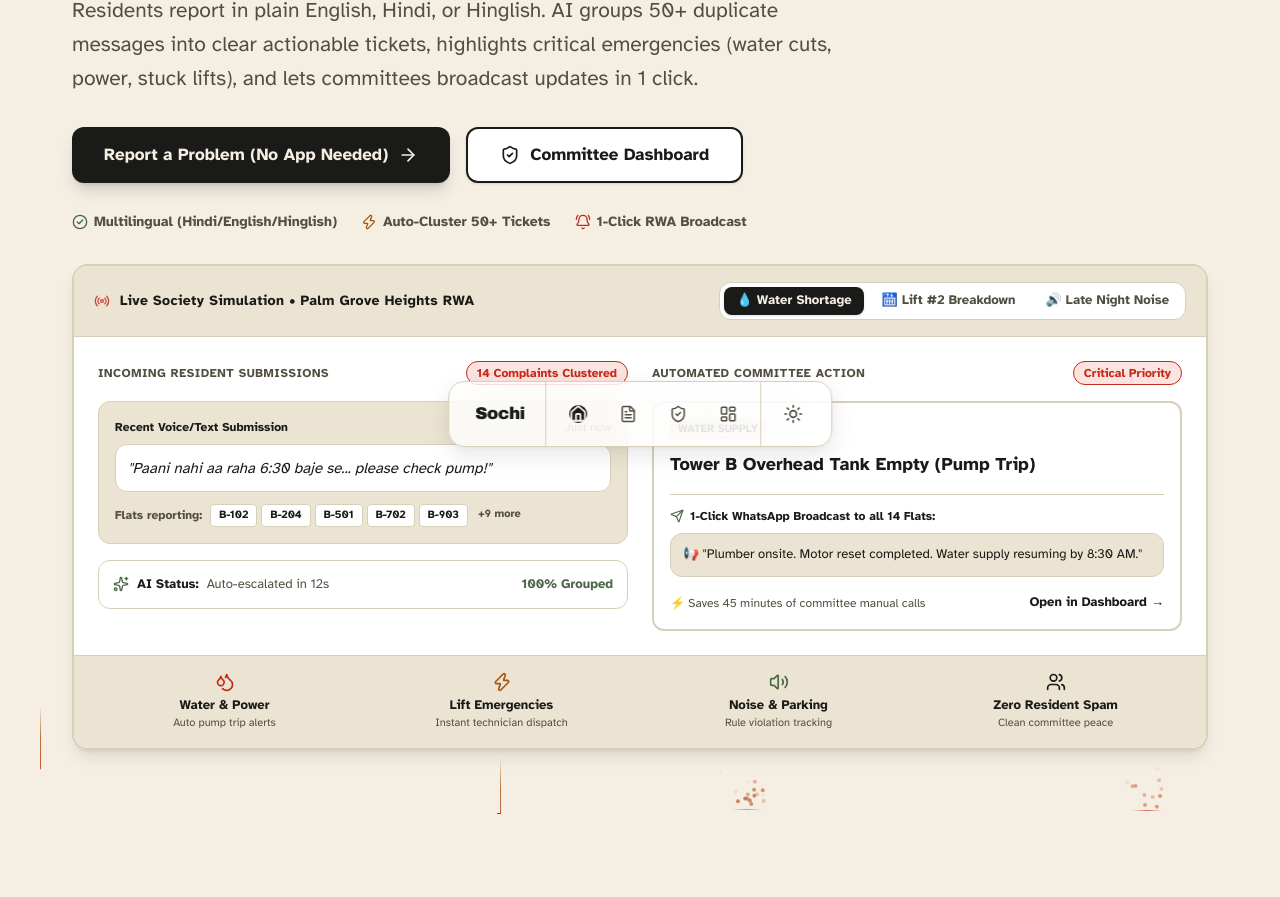
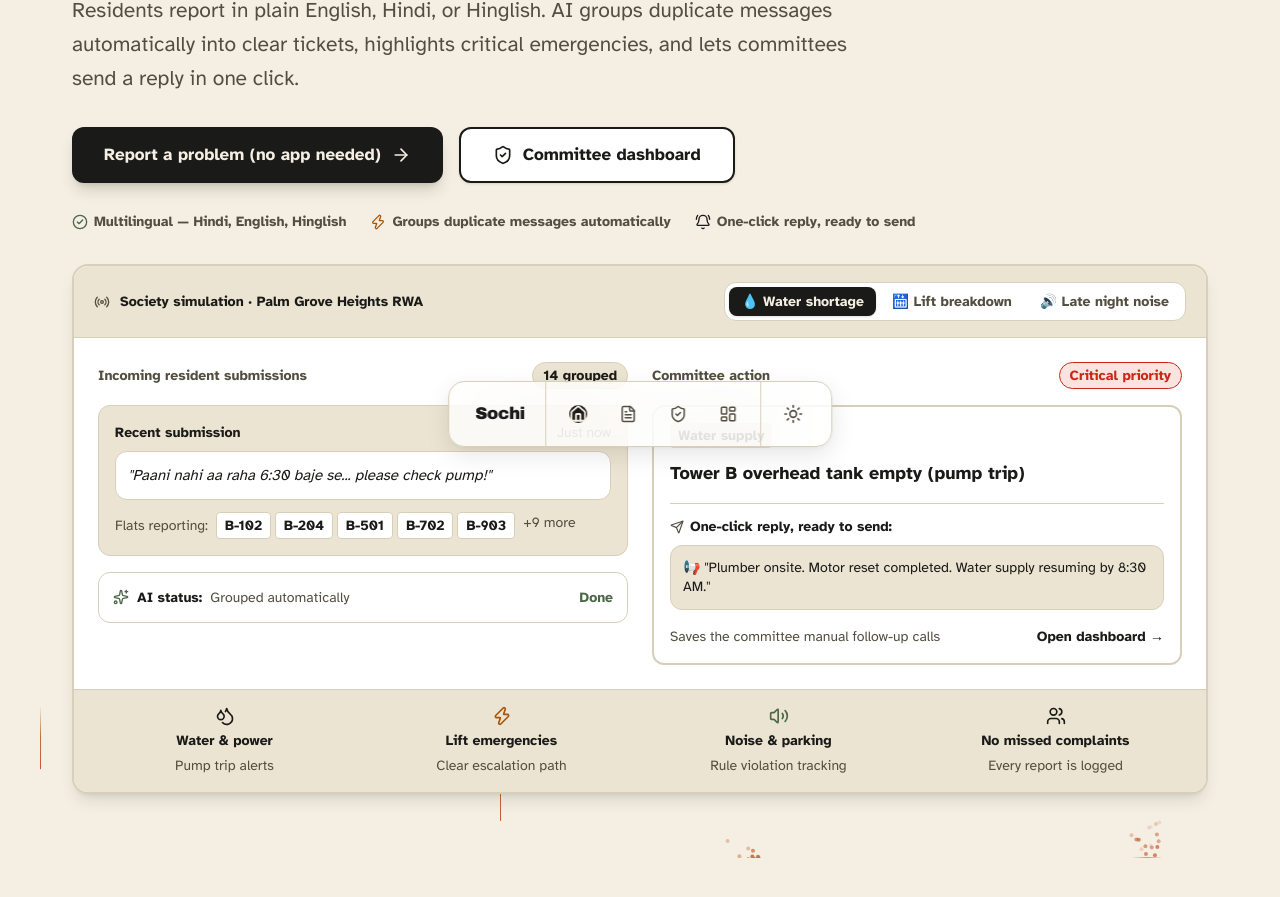
Before and after one commit to shreyansh-real/Zephr_VC, a Next.js app: page / in a window 1280 px wide. Shown: the part 333-1230 px from the top of the page. Built offline with nearby package versions, Linux system fonts and the light colour scheme.

Commit message:
fix(landing): truthful copy, ink headline, red only on Critical, sentence case, min 14px

```diff
--- a/app/landing-hero.tsx
+++ b/app/landing-hero.tsx
@@ -15,7 +15,7 @@ import {
   CheckCircle2,
   Radio,
   Send,
-  BellRing
+  BellRing,
 } from "lucide-react";
 
 interface TabData {
@@ -36,78 +36,79 @@ interface TabData {
 const TABS: TabData[] = [
   {
     id: "water",
-    label: "💧 Water Shortage",
-    category: "Water Supply",
-    title: "Tower B Overhead Tank Empty (Pump Trip)",
+    label: "💧 Water shortage",
+    category: "Water supply",
+    title: "Tower B overhead tank empty (pump trip)",
     urgency: "Critical",
     urgencyColor: "var(--critical)",
     badgeBg: "var(--critical-tint)",
     flats: ["B-102", "B-204", "B-501", "B-702", "B-903"],
     complaintCount: 14,
     sampleChat: '"Paani nahi aa raha 6:30 baje se... please check pump!"',
-    resolutionTime: "Auto-escalated in 12s",
-    broadcastMessage: "Plumber onsite. Motor reset completed. Water supply resuming by 8:30 AM."
+    resolutionTime: "Grouped automatically",
+    broadcastMessage: "Plumber onsite. Motor reset completed. Water supply resuming by 8:30 AM.",
   },
   {
     id: "lift",
-    label: "🛗 Lift #2 Breakdown",
-    category: "Elevator Maintenance",
-    title: "Tower A Passenger Lift Stuck at 4th Floor",
+    label: "🛗 Lift breakdown",
+    category: "Elevator maintenance",
+    title: "Tower A passenger lift stuck at 4th floor",
     urgency: "Critical",
     urgencyColor: "var(--critical)",
     badgeBg: "var(--critical-tint)",
     flats: ["A-401", "A-404", "A-802"],
     complaintCount: 8,
     sampleChat: '"Lift #2 making strange sound and halted at 4th floor."',
-    resolutionTime: "Technician dispatched",
-    broadcastMessage: "OTIS technician at Tower A. Lift #1 operational, Lift #2 under inspection."
+    resolutionTime: "Grouped automatically",
+    broadcastMessage: "Technician at Tower A. Lift #1 operational, Lift #2 under inspection.",
   },
   {
     id: "noise",
-    label: "🔊 Late Night Noise",
-    category: "Community & Quiet Hours",
-    title: "Clubhouse Terrace Music After 10:30 PM",
+    label: "🔊 Late night noise",
+    category: "Community & quiet hours",
+    title: "Clubhouse terrace music after 10:30 PM",
     urgency: "Medium",
     urgencyColor: "var(--high)",
     badgeBg: "var(--high-tint)",
     flats: ["C-201", "C-202"],
     complaintCount: 5,
     sampleChat: '"Too loud party noise near Tower C terrace."',
-    resolutionTime: "Guard alerted",
-    broadcastMessage: "Security team requested clubhouse music volume be turned down per RWA rules."
-  }
+    resolutionTime: "Grouped automatically",
+    broadcastMessage: "Security team asked to reduce clubhouse music volume per RWA rules.",
+  },
 ];
 
 export function LandingHero() {
   const [activeTab, setActiveTab] = useState<string>("water");
   const currentTab = TABS.find((t) => t.id === activeTab) || TABS[0];
 
+  // Headline fully in --ink, no red
   const typewriterWords = [
     { text: "Turn" },
     { text: "WhatsApp" },
     { text: "chaos" },
     { text: "into" },
     { text: "prioritized," },
-    { text: "solved", className: "text-[var(--critical)]" },
-    { text: "society", className: "text-[var(--critical)]" },
-    { text: "issues.", className: "text-[var(--critical)]" },
+    { text: "solved" },
+    { text: "society" },
+    { text: "issues." },
   ];
 
   return (
     <BackgroundBeamsWithCollision className="py-10 md:py-16">
       <div className="max-w-[1200px] w-full mx-auto px-4 md:px-8 relative z-10">
 
-        {/* Top Community Badge */}
+        {/* Top badge — no red dot */}
         <div className="flex justify-center md:justify-start mb-4">
           <div className="inline-flex items-center gap-2 px-3.5 py-1.5 rounded-full border border-[var(--border-strong)] bg-[var(--surface)]/90 backdrop-blur-md shadow-sm">
-            <span className="flex h-2.5 w-2.5 rounded-full bg-[var(--critical)] animate-pulse" />
-            <span className="text-[13px] sm:text-[14px] font-bold tracking-wide text-[var(--ink)]">
-              AI Society Triage • Built for RWA Committees &amp; Residents
+            <span className="flex h-2.5 w-2.5 rounded-full bg-[var(--muted-foreground)]" />
+            <span className="text-[14px] font-semibold text-[var(--ink)]">
+              AI society triage · Built for RWA committees &amp; residents
             </span>
           </div>
         </div>
 
-        {/* 1 Single Complete Hero Headline */}
+        {/* Hero headline — fully --ink */}
         <div className="max-w-[960px] mb-8 text-center md:text-left">
           <div className="mb-4">
             <TypewriterEffectSmooth
@@ -116,18 +117,18 @@ export function LandingHero() {
             />
           </div>
 
-          {/* Subtitle */}
+          {/* Subtitle — corrected copy */}
           <p className="text-[17px] sm:text-[19px] md:text-[21px] font-medium text-[var(--muted-foreground)] mb-8 leading-relaxed max-w-[800px]">
-            Residents report in plain English, Hindi, or Hinglish. AI groups 50+ duplicate messages into clear actionable tickets, highlights critical emergencies (water cuts, power, stuck lifts), and lets committees broadcast updates in 1 click.
+            Residents report in plain English, Hindi, or Hinglish. AI groups duplicate messages automatically into clear tickets, highlights critical emergencies, and lets committees send a reply in one click.
           </p>
 
-          {/* High-Contrast CTA Buttons */}
+          {/* CTA buttons */}
           <div className="flex flex-col sm:flex-row items-stretch sm:items-center gap-4 mb-7">
             <Link
               href="/report"
               className="group relative inline-flex items-center justify-center gap-2.5 h-14 px-8 rounded-xl font-black text-[17px] bg-[var(--ink)] text-[var(--ink-inverse)] shadow-lg shadow-black/15 hover:opacity-90 hover:scale-[1.01] active:scale-[0.99] transition-all focus:outline-none focus:ring-4 focus:ring-[var(--border-strong)]"
             >
-              <span>Report a Problem (No App Needed)</span>
+              <span>Report a problem (no app needed)</span>
               <ArrowRight className="w-5 h-5 transition-transform group-hover:translate-x-1" />
             </Link>
 
@@ -136,46 +137,46 @@ export function LandingHero() {
               className="inline-flex items-center justify-center gap-2.5 h-14 px-8 rounded-xl font-bold text-[17px] border-2 border-[var(--ink)] text-[var(--ink)] bg-[var(--surface)] hover:bg-[var(--surface-2)] hover:scale-[1.01] active:scale-[0.99] transition-all focus:outline-none focus:ring-4 focus:ring-[var(--border-strong)] shadow-sm"
             >
               <ShieldCheck className="w-5 h-5 text-[var(--ink)]" />
-              <span>Committee Dashboard</span>
+              <span>Committee dashboard</span>
             </Link>
           </div>
 
-          {/* Fast Feature Badges */}
-          <div className="flex flex-wrap items-center justify-center md:justify-start gap-4 sm:gap-6 text-[13px] sm:text-[14px] font-bold text-[var(--muted-foreground)]">
+          {/* Feature badges — corrected copy, no red, min 14px */}
+          <div className="flex flex-wrap items-center justify-center md:justify-start gap-4 sm:gap-6 text-[14px] font-semibold text-[var(--muted-foreground)]">
             <div className="flex items-center gap-1.5">
               <CheckCircle2 className="w-4 h-4 text-[var(--low)]" />
-              <span>Multilingual (Hindi/English/Hinglish)</span>
+              <span>Multilingual — Hindi, English, Hinglish</span>
             </div>
             <div className="flex items-center gap-1.5">
               <Zap className="w-4 h-4 text-[var(--high)]" />
-              <span>Auto-Cluster 50+ Tickets</span>
+              <span>Groups duplicate messages automatically</span>
             </div>
             <div className="flex items-center gap-1.5">
-              <BellRing className="w-4 h-4 text-[var(--critical)]" />
-              <span>1-Click RWA Broadcast</span>
+              <BellRing className="w-4 h-4 text-[var(--ink)]" />
+              <span>One-click reply, ready to send</span>
             </div>
           </div>
         </div>
 
-        {/* Interactive Society Pulse & Live Resolution Hub */}
+        {/* Simulation panel */}
         <div className="rounded-2xl border-2 border-[var(--border-token)] bg-[var(--surface)] shadow-lg overflow-hidden backdrop-blur-md">
 
-          {/* Header Bar */}
+          {/* Header bar — Radio icon in muted, no red */}
           <div className="px-5 py-4 border-b border-[var(--border-token)] bg-[var(--surface-2)] flex flex-wrap items-center justify-between gap-3">
             <div className="flex items-center gap-2.5">
-              <Radio className="w-4 h-4 text-[var(--critical)] animate-pulse" />
-              <span className="text-[14px] font-bold text-[var(--ink)] tracking-wide">
-                Live Society Simulation • Palm Grove Heights RWA
+              <Radio className="w-4 h-4 text-[var(--muted-foreground)]" />
+              <span className="text-[14px] font-semibold text-[var(--ink)]">
+                Society simulation · Palm Grove Heights RWA
               </span>
             </div>
 
-            {/* Quick Interactive Selector */}
-            <div className="flex items-center gap-1.5 bg-[var(--surface)] p-1 rounded-lg border border-[var(--border-token)]">
+            {/* Tab selector — min 14px, sentence case */}
+            <div className="flex items-center gap-1 bg-[var(--surface)] p-1 rounded-lg border border-[var(--border-token)]">
               {TABS.map((tab) => (
                 <button
                   key={tab.id}
                   onClick={() => setActiveTab(tab.id)}
-                  className={`px-3 py-1 text-[13px] font-bold rounded-md transition-all ${
+                  className={`px-3 py-1 text-[14px] font-semibold rounded-md transition-all ${
                     activeTab === tab.id
                       ? "bg-[var(--ink)] text-[var(--ink-inverse)] shadow-sm"
                       : "text-[var(--muted-foreground)] hover:text-[var(--ink)] hover:bg-[var(--surface-2)]"
@@ -187,73 +188,80 @@ export function LandingHero() {
             </div>
           </div>
 
-          {/* Interactive Hub Grid */}
+          {/* Hub grid */}
           <div className="p-5 sm:p-6 grid grid-cols-1 lg:grid-cols-12 gap-6 items-start">
 
-            {/* Left Column: Raw Resident Messages (Grouped Automatically) */}
+            {/* Left: incoming submissions */}
             <div className="lg:col-span-6 flex flex-col gap-4">
               <div className="flex items-center justify-between">
-                <span className="text-[12px] font-bold uppercase tracking-wider text-[var(--muted-foreground)]">
-                  Incoming Resident Submissions
+                {/* Sentence case, no uppercase tracking */}
+                <span className="text-[14px] font-semibold text-[var(--muted-foreground)]">
+                  Incoming resident submissions
                 </span>
-                <span className="text-[12px] font-bold px-2.5 py-0.5 rounded-full bg-[var(--critical-tint)] text-[var(--critical)] border border-[var(--critical)]">
-                  {currentTab.complaintCount} Complaints Clustered
+                {/* Chip — ink/surface, not red */}
+                <span className="text-[14px] font-semibold px-2.5 py-0.5 rounded-full bg-[var(--surface-2)] text-[var(--ink)] border border-[var(--border-token)]">
+                  {currentTab.complaintCount} grouped
                 </span>
               </div>
 
-              {/* Chat Simulation Bubble */}
+              {/* Message bubble — "Recent submission", no "Voice" */}
               <div className="p-4 rounded-xl border border-[var(--border-token)] bg-[var(--surface-2)] flex flex-col gap-2">
-                <div className="flex items-center justify-between text-[12px] text-[var(--muted-foreground)]">
-                  <span className="font-bold text-[var(--ink)]">Recent Voice/Text Submission</span>
-                  <span>Just now</span>
+                <div className="flex items-center justify-between">
+                  <span className="text-[14px] font-semibold text-[var(--ink)]">Recent submission</span>
+                  <span className="text-[14px] text-[var(--muted-foreground)]">Just now</span>
                 </div>
                 <p className="text-[15px] font-medium text-[var(--ink)] italic bg-[var(--surface)] p-3 rounded-lg border border-[var(--border-token)]">
                   {currentTab.sampleChat}
                 </p>
-                <div className="flex items-center gap-2 pt-1">
-                  <span className="text-[12px] font-semibold text-[var(--muted-foreground)]">Flats reporting:</span>
+                <div className="flex items-center gap-2 pt-1 flex-wrap">
+                  <span className="text-[14px] text-[var(--muted-foreground)]">Flats reporting:</span>
                   <div className="flex flex-wrap gap-1">
                     {currentTab.flats.map((flat) => (
-                      <span key={flat} className="text-[11px] font-bold px-2 py-0.5 rounded bg-[var(--surface)] text-[var(--ink)] border border-[var(--border-token)]">
+                      <span key={flat} className="text-[14px] font-semibold px-2 py-0.5 rounded bg-[var(--surface)] text-[var(--ink)] border border-[var(--border-token)]">
                         {flat}
                       </span>
                     ))}
-                    <span className="text-[11px] font-bold px-1.5 py-0.5 text-[var(--muted-foreground)]">
+                    <span className="text-[14px] text-[var(--muted-foreground)] px-1">
                       +{currentTab.complaintCount - currentTab.flats.length} more
                     </span>
                   </div>
                 </div>
               </div>
 
-              {/* AI Auto-Diagnosis */}
-              <div className="p-3.5 rounded-xl border border-[var(--border-token)] bg-[var(--surface)] flex items-center justify-between text-[13px]">
+              {/* AI status — min 14px */}
+              <div className="p-3.5 rounded-xl border border-[var(--border-token)] bg-[var(--surface)] flex items-center justify-between">
                 <div className="flex items-center gap-2">
                   <Sparkles className="w-4 h-4 text-[var(--low)]" />
-                  <span className="font-bold text-[var(--ink)]">AI Status:</span>
-                  <span className="text-[var(--muted-foreground)]">{currentTab.resolutionTime}</span>
+                  <span className="text-[14px] font-semibold text-[var(--ink)]">AI status:</span>
+                  <span className="text-[14px] text-[var(--muted-foreground)]">{currentTab.resolutionTime}</span>
                 </div>
-                <span className="font-bold text-[var(--low)]">100% Grouped</span>
+                <span className="text-[14px] font-semibold text-[var(--low)]">Done</span>
               </div>
             </div>
 
-            {/* Right Column: AI Cluster & Instant RWA WhatsApp Broadcast */}
+            {/* Right: committee action */}
             <div className="lg:col-span-6 flex flex-col gap-4">
               <div className="flex items-center justify-between">
-                <span className="text-[12px] font-bold uppercase tracking-wider text-[var(--muted-foreground)]">
-                  Automated Committee Action
+                <span className="text-[14px] font-semibold text-[var(--muted-foreground)]">
+                  Committee action
                 </span>
+                {/* Priority chip — red only for Critical */}
                 <span
-                  className="text-[12px] font-black px-2.5 py-0.5 rounded-full"
-                  style={{ backgroundColor: currentTab.badgeBg, color: currentTab.urgencyColor, border: `1px solid ${currentTab.urgencyColor}` }}
+                  className="text-[14px] font-semibold px-2.5 py-0.5 rounded-full"
+                  style={{
+                    backgroundColor: currentTab.badgeBg,
+                    color: currentTab.urgencyColor,
+                    border: `1px solid ${currentTab.urgencyColor}`,
+                  }}
                 >
-                  {currentTab.urgency} Priority
+                  {currentTab.urgency} priority
                 </span>
               </div>
 
-              {/* Resolved Action Box */}
               <div className="p-4 rounded-xl border-2 border-[var(--border-token)] bg-[var(--surface)] flex flex-col gap-3">
+                {/* Category chip — sentence case, no uppercase */}
                 <div className="flex items-center gap-2">
-                  <span className="text-[11px] font-black px-2 py-0.5 rounded bg-[var(--surface-2)] text-[var(--ink)] uppercase">
+                  <span className="text-[14px] font-semibold px-2 py-0.5 rounded bg-[var(--surface-2)] text-[var(--ink)]">
                     {currentTab.category}
                   </span>
                 </div>
@@ -262,28 +270,26 @@ export function LandingHero() {
                   {currentTab.title}
                 </h4>
 
-                {/* Instant 1-Click WhatsApp Broadcast Feature */}
+                {/* Reply section — corrected label, Send icon in muted */}
                 <div className="mt-1 pt-3 border-t border-[var(--border-token)] flex flex-col gap-2">
-                  <div className="flex items-center justify-between">
-                    <span className="text-[12px] font-bold text-[var(--ink)] flex items-center gap-1.5">
-                      <Send className="w-3.5 h-3.5 text-[var(--low)]" />
-                      1-Click WhatsApp Broadcast to all {currentTab.complaintCount} Flats:
-                    </span>
-                  </div>
-                  <div className="p-3 rounded-lg bg-[var(--surface-2)] text-[13px] font-medium text-[var(--ink)] border border-[var(--border-token)] leading-snug">
+                  <span className="text-[14px] font-semibold text-[var(--ink)] flex items-center gap-1.5">
+                    <Send className="w-3.5 h-3.5 text-[var(--muted-foreground)]" />
+                    One-click reply, ready to send:
+                  </span>
+                  <div className="p-3 rounded-lg bg-[var(--surface-2)] text-[14px] text-[var(--ink)] border border-[var(--border-token)] leading-snug">
                     📢 &quot;{currentTab.broadcastMessage}&quot;
                   </div>
                 </div>
 
                 <div className="flex items-center justify-between pt-1">
-                  <span className="text-[12px] text-[var(--muted-foreground)] font-medium">
-                    ⚡ Saves 45 minutes of committee manual calls
+                  <span className="text-[14px] text-[var(--muted-foreground)]">
+                    Saves the committee manual follow-up calls
                   </span>
                   <Link
                     href="/committee"
-                    className="text-[13px] font-bold text-[var(--ink)] hover:underline flex items-center gap-1"
+                    className="text-[14px] font-semibold text-[var(--ink)] hover:underline flex items-center gap-1"
                   >
-                    Open in Dashboard &rarr;
+                    Open dashboard →
                   </Link>
                 </div>
               </div>
@@ -291,32 +297,31 @@ export function LandingHero() {
 
           </div>
 
-          {/* Bottom Society Benefits Strip */}
+          {/* Benefits strip — min 14px for all text */}
           <div className="border-t border-[var(--border-token)] bg-[var(--surface-2)] px-5 py-4 grid grid-cols-2 md:grid-cols-4 gap-4 text-center">
-            <div className="flex flex-col items-center">
-              <Droplets className="w-5 h-5 text-[var(--critical)] mb-1" />
-              <span className="text-[13px] font-bold text-[var(--ink)]">Water &amp; Power</span>
-              <span className="text-[11px] text-[var(--muted-foreground)]">Auto pump trip alerts</span>
+            <div className="flex flex-col items-center gap-1">
+              <Droplets className="w-5 h-5 text-[var(--ink)]" />
+              <span className="text-[14px] font-semibold text-[var(--ink)]">Water &amp; power</span>
+              <span className="text-[14px] text-[var(--muted-foreground)]">Pump trip alerts</span>
             </div>
-            <div className="flex flex-col items-center">
-              <Zap className="w-5 h-5 text-[var(--high)] mb-1" />
-              <span className="text-[13px] font-bold text-[var(--ink)]">Lift Emergencies</span>
-              <span className="text-[11px] text-[var(--muted-foreground)]">Instant technician dispatch</span>
+            <div className="flex flex-col items-center gap-1">
+              <Zap className="w-5 h-5 text-[var(--high)]" />
+              <span className="text-[14px] font-semibold text-[var(--ink)]">Lift emergencies</span>
+              <span className="text-[14px] text-[var(--muted-foreground)]">Clear escalation path</span>
             </div>
-            <div className="flex flex-col items-center">
-              <Volume2 className="w-5 h-5 text-[var(--low)] mb-1" />
-              <span className="text-[13px] font-bold text-[var(--ink)]">Noise &amp; Parking</span>
-              <span className="text-[11px] text-[var(--muted-foreground)]">Rule violation tracking</span>
+            <div className="flex flex-col items-center gap-1">
+              <Volume2 className="w-5 h-5 text-[var(--low)]" />
+              <span className="text-[14px] font-semibold text-[var(--ink)]">Noise &amp; parking</span>
+              <span className="text-[14px] text-[var(--muted-foreground)]">Rule violation tracking</span>
             </div>
-            <div className="flex flex-col items-center">
-              <Users className="w-5 h-5 text-[var(--ink)] mb-1" />
-              <span className="text-[13px] font-bold text-[var(--ink)]">Zero Resident Spam</span>
-              <span className="text-[11px] text-[var(--muted-foreground)]">Clean committee peace</span>
+            <div className="flex flex-col items-center gap-1">
+              <Users className="w-5 h-5 text-[var(--ink)]" />
+              <span className="text-[14px] font-semibold text-[var(--ink)]">No missed complaints</span>
+              <span className="text-[14px] text-[var(--muted-foreground)]">Every report is logged</span>
             </div>
           </div>
 
         </div>
-
       </div>
     </BackgroundBeamsWithCollision>
   );
```
